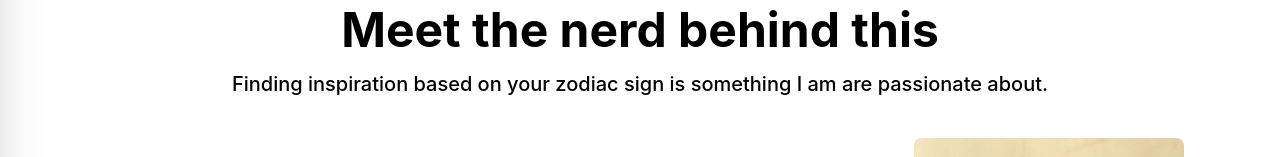
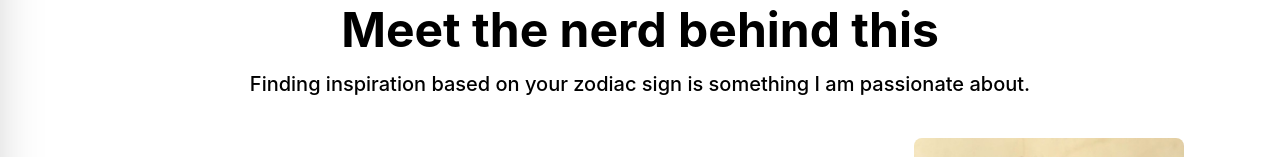
Before and after one commit to Nakamcode/Iro, a Next.js app: page /about in a window 1280 px wide. Shown: the part 154-311 px from the top of the page. Built offline with nearby package versions, Linux system fonts and the light colour scheme.

Commit message:
feat: updated content

```diff
--- a/pages/about.js
+++ b/pages/about.js
@@ -23,7 +23,7 @@
 						</h1>
 						<p className="text-xl font-medium w-full text-center sm:text-base">
 							Finding inspiration based on your zodiac sign is something I am
-							are passionate about.
+							passionate about.
 						</p>
 					</header>
 					<div className="grid grid-cols-2 lg:grid-cols-1 gap-10 items-center sm:mb-10">
--- a/pages/index.js
+++ b/pages/index.js
@@ -90,7 +90,7 @@
 								width={35}
 								height={35}
 							/>
-							<h2 className="sm:text-xl md:text-2xl text-4xl text-center font-semibold font-display">
+							<h2 className="sm:text-xl md:text-2xl text-4xl text-center font-bold">
 								Aries Celebrities
 							</h2>
 						</div>
@@ -124,7 +124,7 @@
 								width={35}
 								height={35}
 							/>
-							<h2 className="sm:text-xl md:text-2xl text-4xl text-center font-semibold font-display">
+							<h2 className="sm:text-xl md:text-2xl text-4xl text-center font-bold">
 								Scorpio Celebrities
 							</h2>
 						</div>
@@ -186,7 +186,7 @@
 								width={35}
 								height={35}
 							/>
-							<h2 className="sm:text-xl md:text-2xl text-4xl text-center font-semibold font-display">
+							<h2 className="sm:text-xl md:text-2xl text-4xl text-center font-bold">
 								Libra Celebrities
 							</h2>
 						</div>
```
